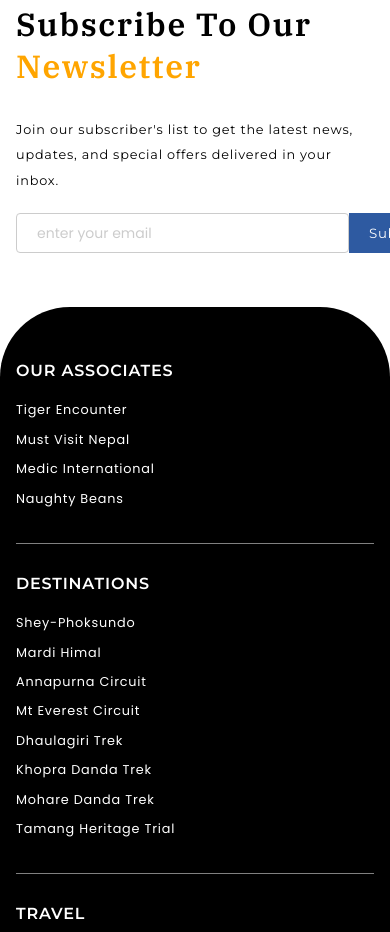
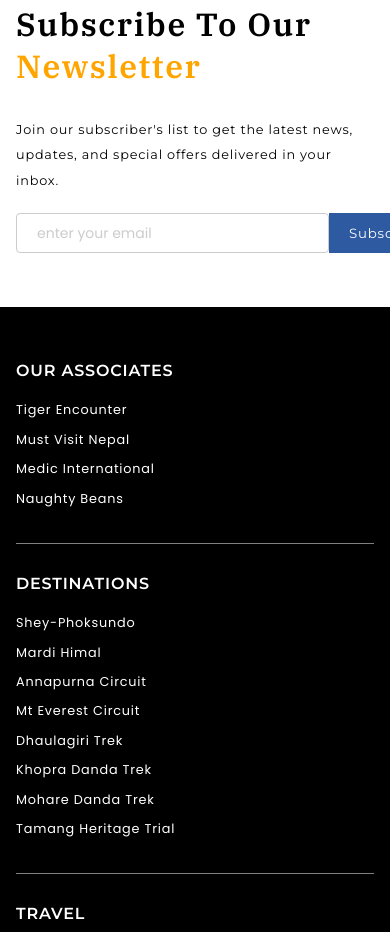
Before and after one commit to 2002lyon/Travel, a plain HTML site: page index.html in a window 390 px wide. Shown: the part 8872-9804 px from the top of the page. Drawn offline with nearby package versions, Linux system fonts and the light colour scheme; a web font is replaced by a local one.

Commit message:
faulty newsletter

```diff
--- a/css/responsive.css
+++ b/css/responsive.css
@@ -798,8 +798,8 @@
 
         }
 
-        .form input{
-            padding-right: 40px;
+        .form input {
+            padding-right: 20px;
             padding-left: 20px;
             height: 5rem;
             font-size: 14px;
@@ -863,7 +863,8 @@
             flex-direction: column;
             flex-wrap: wrap;
             width: 100%;
-
+            border-top-left-radius: 0px;
+            border-top-right-radius: 0px;
         }
 
 
--- a/css/style.css
+++ b/css/style.css
@@ -605,10 +605,8 @@ html::-webkit-scrollbar-thumb{
 .package-1 {
 
     width: 31%;
-    /* border: 2px solid red; */
     display: flex;
     flex-direction: column;
-    /* margin-right: 80px; */
     background-color: rgba(0, 0, 0, 0.03);
     padding-bottom: 30px;
 
```
